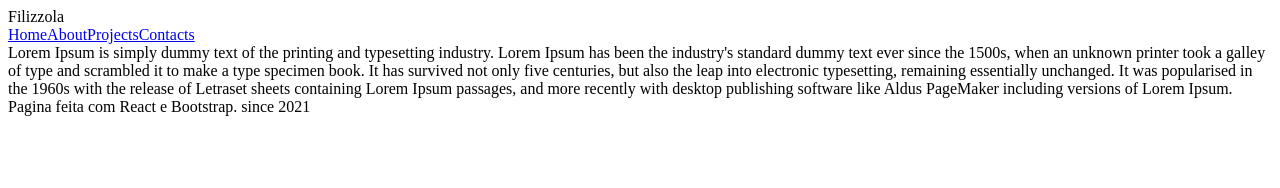
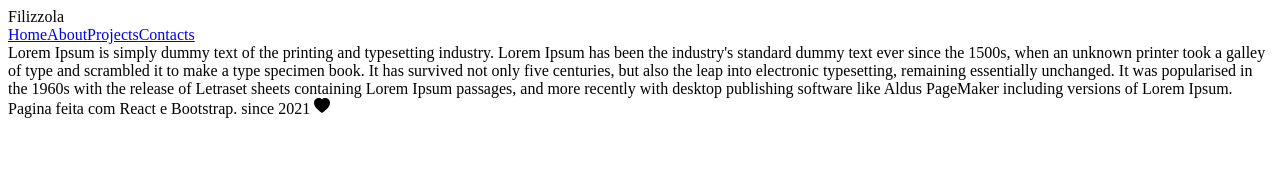
Before and after one commit to juliofilizzola/juliofilizzola-portfolio, a React (Create React App) app: page / in a window 1280 px wide. Shown: the top 188 px of the page. Built offline with nearby package versions, Linux system fonts and the light colour scheme.

Commit message:
importando reactIcons

```diff
--- a/package.json
+++ b/package.json
@@ -10,6 +10,7 @@
     "react": "^17.0.2",
     "react-bootstrap": "^2.0.0-beta.6",
     "react-dom": "^17.0.2",
+    "react-icons": "^4.2.0",
     "react-router-dom": "^5.2.0",
     "react-scripts": "4.0.3",
     "web-vitals": "^1.1.2"
--- a/src/components/Footer.jsx
+++ b/src/components/Footer.jsx
@@ -1,7 +1,9 @@
+import { BsHeartFill } from 'react-icons/bs';
+
 function Footer() {
   return (
     <footer>
-      Pagina feita com React e Bootstrap. since 2021
+      Pagina feita com React e Bootstrap. since 2021 <BsHeartFill/>
     </footer>
   );
 }
```
Also changed, not shown: 1 other file (tests, documents, lock files or other folders).
